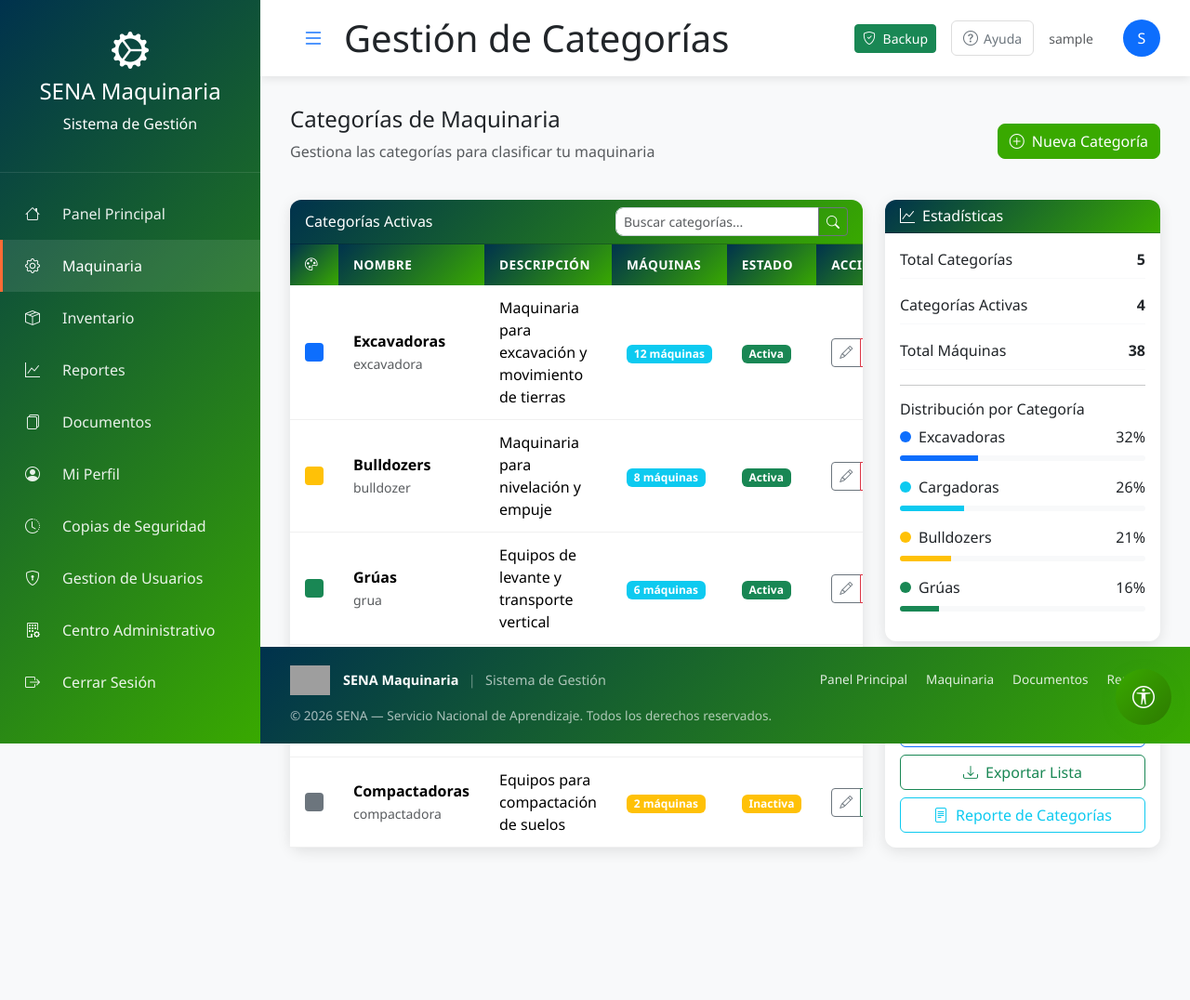
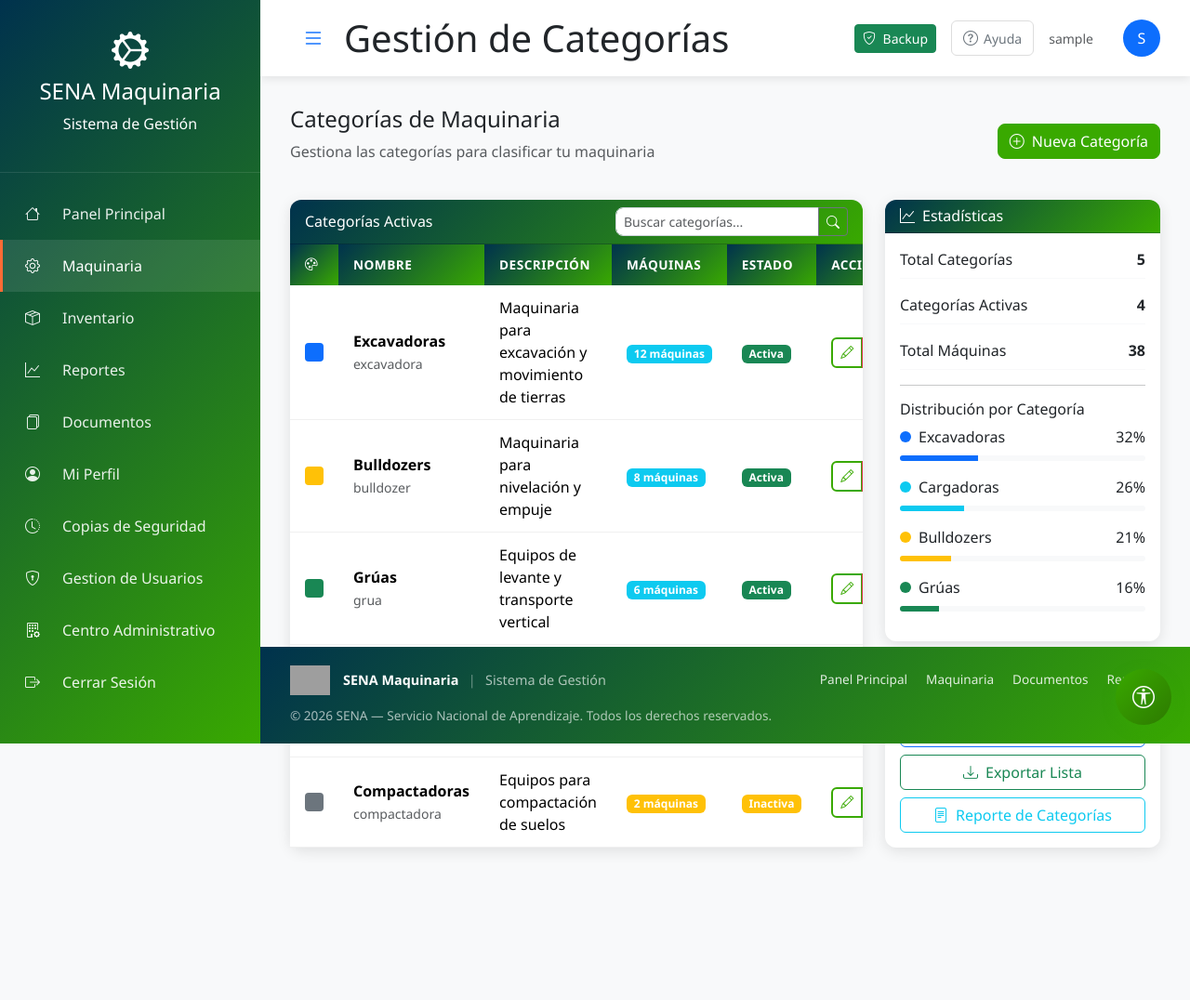
Before and after one commit to PabloFerminGuaquidaJoya/proyecto_base, a Django app: page /maquinaria/categorias/ in a window 1280 px wide. Shown: the whole page at 93% size. Run offline with Django 5.2, Linux system fonts and the light colour scheme; the visitor is signed in with stand-in values (Sample User, id 1); data that the repository does not hold is empty; parts of the project's set-up code (start-up, migrations or seed data) failed here and were passed over; some libraries are stand-ins or nearby versions; grey boxes are pictures that could not be loaded.

Commit message:
Arreglo de tablas y estilos

```diff
--- a/documentos/templates/documentos/categorias_documentos.html
+++ b/documentos/templates/documentos/categorias_documentos.html
@@ -51,7 +51,7 @@
                     {% endif %}
 
                     <div class="mt-3">
-                        <a href="{% url 'documentos:documentos_por_categoria' categoria.id %}" class="btn btn-sm btn-outline-primary">
+                        <a href="{% url 'documentos:documentos_por_categoria' categoria.id %}" class="btn btn-sm btn-outline-sena-secondary">
                             <i class="bi bi-eye"></i> Ver documentos
                         </a>
                     </div>
--- a/documentos/templates/documentos/tipos_documento.html
+++ b/documentos/templates/documentos/tipos_documento.html
@@ -60,7 +60,7 @@
                     </div>
 
                     <div>
-                        <a href="{% url 'documentos:documentos_por_tipo' tipo.id %}" class="btn btn-sm btn-outline-primary">
+                        <a href="{% url 'documentos:documentos_por_tipo' tipo.id %}" class="btn btn-sm btn-outline-sena-secondary">
                             <i class="bi bi-eye"></i> Ver documentos
                         </a>
                     </div>
--- a/maquinaria/templates/maquinaria/alertas.html
+++ b/maquinaria/templates/maquinaria/alertas.html
@@ -139,10 +139,10 @@
                                         <span class="text-muted">{{ alerta.fecha_creacion|date:"d/m/Y H:i" }}</span>
                                     </td>
                                     <td>
-                                        <button class="btn btn-sm btn-outline-primary" onclick="resolveAlert({{ alerta.id }})">
+                                        <button class="btn btn-sm btn-outline-sena-primary" onclick="resolveAlert({{ alerta.id }})">
                                             <i class="bi bi-tools"></i>
                                         </button>
-                                        <a href="{% url 'maquinaria:detalle_alerta' alerta.pk %}" class="btn btn-sm btn-outline-secondary">
+                                        <a href="{% url 'maquinaria:detalle_alerta' alerta.pk %}" class="btn btn-sm btn-outline-sena-secondary">
                                             <i class="bi bi-eye"></i>
                                         </a>
                                     </td>
--- a/maquinaria/templates/maquinaria/categorias.html
+++ b/maquinaria/templates/maquinaria/categorias.html
@@ -62,7 +62,7 @@
                                 </td>
                                 <td>
                                     <div class="btn-group" role="group">
-                                        <button class="btn btn-sm btn-outline-secondary" onclick="editCategory(1)" title="Editar">
+                                        <button class="btn btn-sm btn-outline-sena-primary" onclick="editCategory(1)" title="Editar">
                                             <i class="bi bi-pencil"></i>
                                         </button>
                                         <button class="btn btn-sm btn-outline-danger" onclick="deleteCategory(1)" title="Eliminar">
@@ -88,7 +88,7 @@
                                 </td>
                                 <td>
                                     <div class="btn-group" role="group">
-                                        <button class="btn btn-sm btn-outline-secondary" onclick="editCategory(2)">
+                                        <button class="btn btn-sm btn-outline-sena-primary" onclick="editCategory(2)">
                                             <i class="bi bi-pencil"></i>
                                         </button>
                                         <button class="btn btn-sm btn-outline-danger" onclick="deleteCategory(2)">
@@ -114,7 +114,7 @@
                                 </td>
                                 <td>
                                     <div class="btn-group" role="group">
-                                        <button class="btn btn-sm btn-outline-secondary" onclick="editCategory(3)">
+                                        <button class="btn btn-sm btn-outline-sena-primary" onclick="editCategory(3)">
                                             <i class="bi bi-pencil"></i>
                                         </button>
                                         <button class="btn btn-sm btn-outline-danger" onclick="deleteCategory(3)">
@@ -140,7 +140,7 @@
                                 </td>
                                 <td>
                                     <div class="btn-group" role="group">
-                                        <button class="btn btn-sm btn-outline-secondary" onclick="editCategory(4)">
+                                        <button class="btn btn-sm btn-outline-sena-primary" onclick="editCategory(4)">
                                             <i class="bi bi-pencil"></i>
                                         </button>
                                         <button class="btn btn-sm btn-outline-danger" onclick="deleteCategory(4)">
@@ -166,10 +166,10 @@
                                 </td>
                                 <td>
                                     <div class="btn-group" role="group">
-                                        <button class="btn btn-sm btn-outline-secondary" onclick="editCategory(5)">
+                                        <button class="btn btn-sm btn-outline-sena-primary" onclick="editCategory(5)">
                                             <i class="bi bi-pencil"></i>
                                         </button>
-                                        <button class="btn btn-sm btn-outline-success" onclick="activateCategory(5)" title="Activar">
+                                        <button class="btn btn-sm btn-outline-sena-primary" onclick="activateCategory(5)" title="Activar">
                                             <i class="bi bi-check-circle"></i>
                                         </button>
                                     </div>
--- a/maquinaria/templates/maquinaria/dashboard.html
+++ b/maquinaria/templates/maquinaria/dashboard.html
@@ -243,13 +243,13 @@
                             <td>{{ maquina.fecha_adquisicion|date:"d/m/Y"|default:"-" }}</td>
                             <td>
                                 <div class="btn-group" role="group">
-                                    <a href="{% url 'maquinaria:detalle_maquina' pk=maquina.pk %}" class="btn btn-sm btn-outline-primary" title="Ver Detalle">
+                                    <a href="{% url 'maquinaria:detalle_maquina' pk=maquina.pk %}" class="btn btn-sm btn-outline-sena-secondary" title="Ver Detalle">
                                         <i class="bi bi-eye"></i>
                                     </a>
-                                    <a href="{% url 'maquinaria:editar_maquina' pk=maquina.pk %}" class="btn btn-sm btn-outline-secondary" title="Editar">
+                                    <a href="{% url 'maquinaria:editar_maquina' pk=maquina.pk %}" class="btn btn-sm btn-outline-sena-primary" title="Editar">
                                         <i class="bi bi-pencil"></i>
                                     </a>
-                                    <a href="{% url 'maquinaria:generar_qr' pk=maquina.pk %}" class="btn btn-sm btn-outline-info" title="Código QR">
+                                    <a href="{% url 'maquinaria:generar_qr' pk=maquina.pk %}" class="btn btn-sm btn-outline-sena-secondary" title="Código QR">
                                         <i class="bi bi-qr-code"></i>
                                     </a>
                                     <button type="button" class="btn btn-sm btn-outline-danger" title="Eliminar" onclick="confirmarEliminacion('{{ maquina.pk }}', '{{ maquina.codigo_inventario }}')">
--- a/maquinaria/templates/maquinaria/detalle_maquina.html
+++ b/maquinaria/templates/maquinaria/detalle_maquina.html
@@ -139,7 +139,7 @@
         <div class="card mb-4">
             <div class="card-header d-flex justify-content-between align-items-center">
                 <h6 class="mb-0"><i class="bi bi-clock-history me-2"></i>Historial de Actividades</h6>
-                <a href="{% url 'maquinaria:programar_mantenimiento_maquina' pk=maquina.pk %}" class="btn btn-sm btn-outline-success">
+                <a href="{% url 'maquinaria:programar_mantenimiento_maquina' pk=maquina.pk %}" class="btn btn-sm btn-outline-sena-primary">
                     <i class="bi bi-plus"></i> Programar Mantenimiento
                 </a>
             </div>
--- a/maquinaria/templates/maquinaria/historial_maquina.html
+++ b/maquinaria/templates/maquinaria/historial_maquina.html
@@ -170,10 +170,10 @@
                                     </div>
                                 </div>
                                 <div class="mt-2">
-                                    <button class="btn btn-sm btn-outline-secondary" onclick="viewMaintenanceDetail('mant_001')">
+                                    <button class="btn btn-sm btn-outline-sena-secondary" onclick="viewMaintenanceDetail('mant_001')">
                                         <i class="bi bi-eye"></i> Ver Detalles
                                     </button>
-                                    <button class="btn btn-sm btn-outline-primary" onclick="downloadCertificate('mant_001')">
+                                    <button class="btn btn-sm btn-outline-sena-primary" onclick="downloadCertificate('mant_001')">
                                         <i class="bi bi-download"></i> Certificado
                                     </button>
                                 </div>
@@ -229,7 +229,7 @@
                                         <strong>Manual_Operacion_CAT320_v2.1.pdf</strong><br>
                                         <small class="text-muted">2.4 MB - Agregado por Admin Sistema</small>
                                     </div>
-                                    <button class="btn btn-sm btn-outline-primary ms-auto" onclick="downloadDocument('doc_001')">
+                                    <button class="btn btn-sm btn-outline-sena-primary ms-auto" onclick="downloadDocument('doc_001')">
                                         <i class="bi bi-download"></i>
                                     </button>
                                 </div>
--- a/maquinaria/templates/maquinaria/lista_maquinas.html
+++ b/maquinaria/templates/maquinaria/lista_maquinas.html
@@ -148,13 +148,13 @@
                             <td>{{ maquina.fecha_adquisicion|date:"d/m/Y"|default:"-" }}</td>
                             <td>
                                 <div class="btn-group" role="group">
-                                    <a href="{% url 'maquinaria:detalle_maquina' pk=maquina.pk %}" class="btn btn-sm btn-outline-primary" title="Ver Detalle">
+                                    <a href="{% url 'maquinaria:detalle_maquina' pk=maquina.pk %}" class="btn btn-sm btn-outline-sena-secondary" title="Ver Detalle">
                                         <i class="bi bi-eye"></i>
                                     </a>
-                                    <a href="{% url 'maquinaria:editar_maquina' pk=maquina.pk %}" class="btn btn-sm btn-outline-secondary" title="Editar">
+                                    <a href="{% url 'maquinaria:editar_maquina' pk=maquina.pk %}" class="btn btn-sm btn-outline-sena-primary" title="Editar">
                                         <i class="bi bi-pencil"></i>
                                     </a>
-                                    <a href="{% url 'maquinaria:generar_qr' pk=maquina.pk %}" class="btn btn-sm btn-outline-info" title="Código QR">
+                                    <a href="{% url 'maquinaria:generar_qr' pk=maquina.pk %}" class="btn btn-sm btn-outline-sena-secondary" title="Código QR">
                                         <i class="bi bi-qr-code"></i>
                                     </a>
                                     <button type="button" class="btn btn-sm btn-outline-danger" title="Eliminar" onclick="confirmarEliminacion('{{ maquina.pk }}', '{{ maquina.codigo_inventario }}')">
--- a/reportes/templates/reportes/lista_reportes.html
+++ b/reportes/templates/reportes/lista_reportes.html
@@ -299,12 +299,12 @@
                                     <td>
                                         <div class="btn-group" role="group">
                                             <a href="{% url 'reportes:detalle_reporte' reporte.id %}"
-                                               class="btn btn-sm btn-outline-primary" title="Ver detalle">
+                                               class="btn btn-sm btn-outline-sena-secondary" title="Ver detalle">
                                                 <i class="fas fa-eye"></i>
                                             </a>
                                             {% if reporte.estado == 'completado' %}
                                                 <a href="{% url 'reportes:descargar_reporte' reporte.id %}"
-                                                   class="btn btn-sm btn-outline-success" title="Descargar">
+                                                   class="btn btn-sm btn-outline-sena-primary" title="Descargar">
                                                     <i class="fas fa-download"></i>
                                                 </a>
                                             {% endif %}
--- a/sistema/templates/sistema/gestionar_backups.html
+++ b/sistema/templates/sistema/gestionar_backups.html
@@ -115,18 +115,18 @@
                                     <td class="text-center">
                                         <div class="btn-group" role="group">
                                             <a href="{% url 'sistema:detalle_backup' backup.id %}"
-                                               class="btn btn-sm btn-outline-info"
+                                               class="btn btn-sm btn-outline-sena-secondary"
                                                title="Ver detalles">
                                                 <i class="bi bi-eye"></i>
                                             </a>
                                             {% if backup.puede_restaurar %}
                                                 <a href="{% url 'sistema:descargar_backup' backup.id %}"
-                                                   class="btn btn-sm btn-outline-primary"
+                                                   class="btn btn-sm btn-outline-sena-primary"
                                                    title="Descargar">
                                                     <i class="bi bi-download"></i>
                                                 </a>
                                                 <a href="{% url 'sistema:restaurar_backup' backup.id %}"
-                                                   class="btn btn-sm btn-outline-warning"
+                                                   class="btn btn-sm btn-outline-sena-accent"
                                                    title="Restaurar">
                                                     <i class="bi bi-arrow-repeat"></i>
                                                 </a>
```
Also changed, not shown: usuarios/templates/usuarios/centro_control.html (+4 -4 lines).
